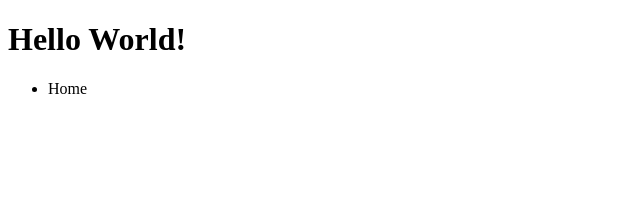
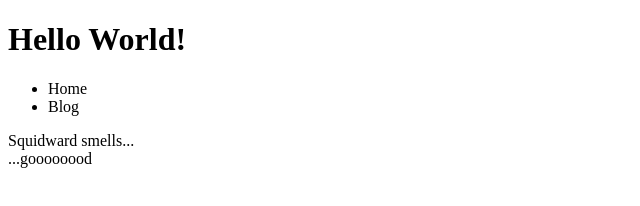
Before and after one commit to ackentdev/github-shared-repo-practice, a plain HTML site: page index.html in a window 1280 px wide. Shown: the whole page, without its empty margins (0-640 px from the left). Drawn offline with Linux system fonts and the light colour scheme.

Commit message:
added new feature

```diff
--- a/index.html
+++ b/index.html
@@ -10,7 +10,10 @@
     <nav>
         <ul>
             <li href="#/home">Home</li>
+            <li>Blog</li>
         </ul>
     </nav>
+    <footer>Squidward smells...</footer>
+    <span>...goooooood</span>
 </body>
 </html>
```
